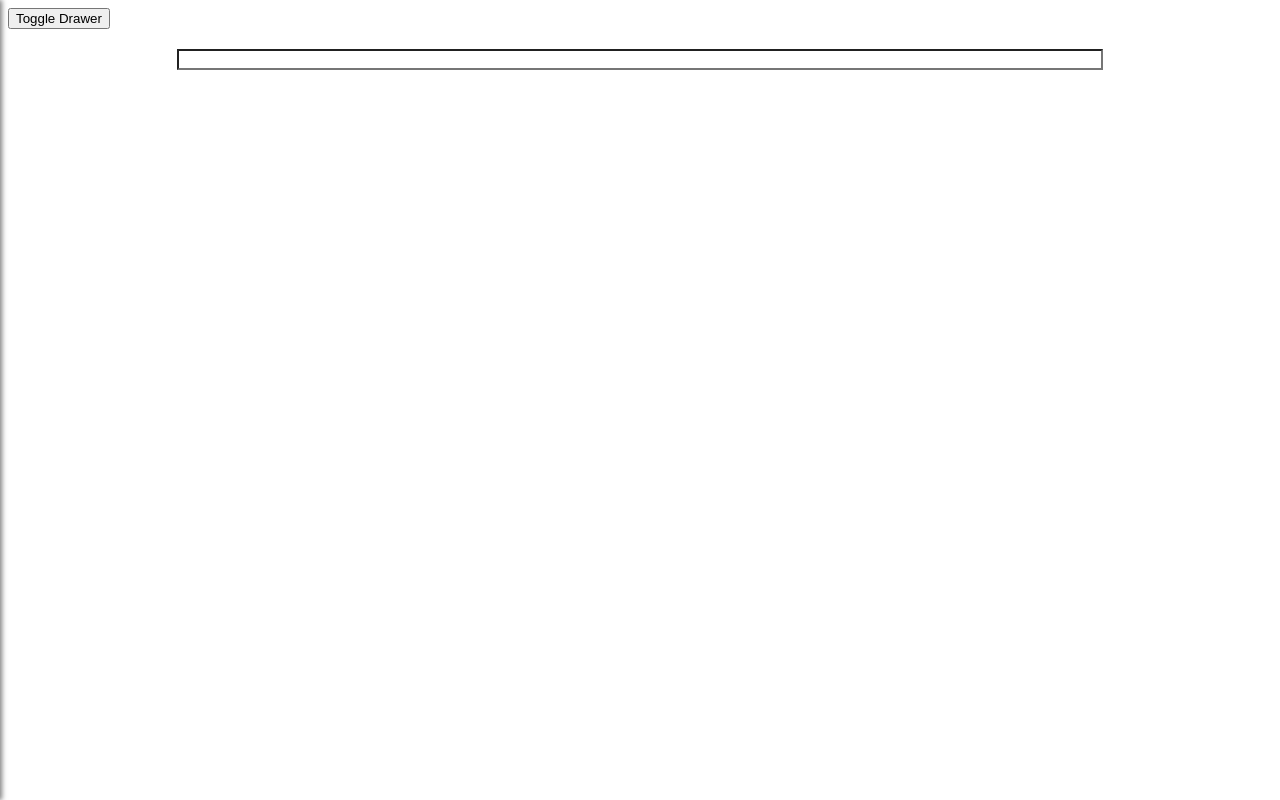
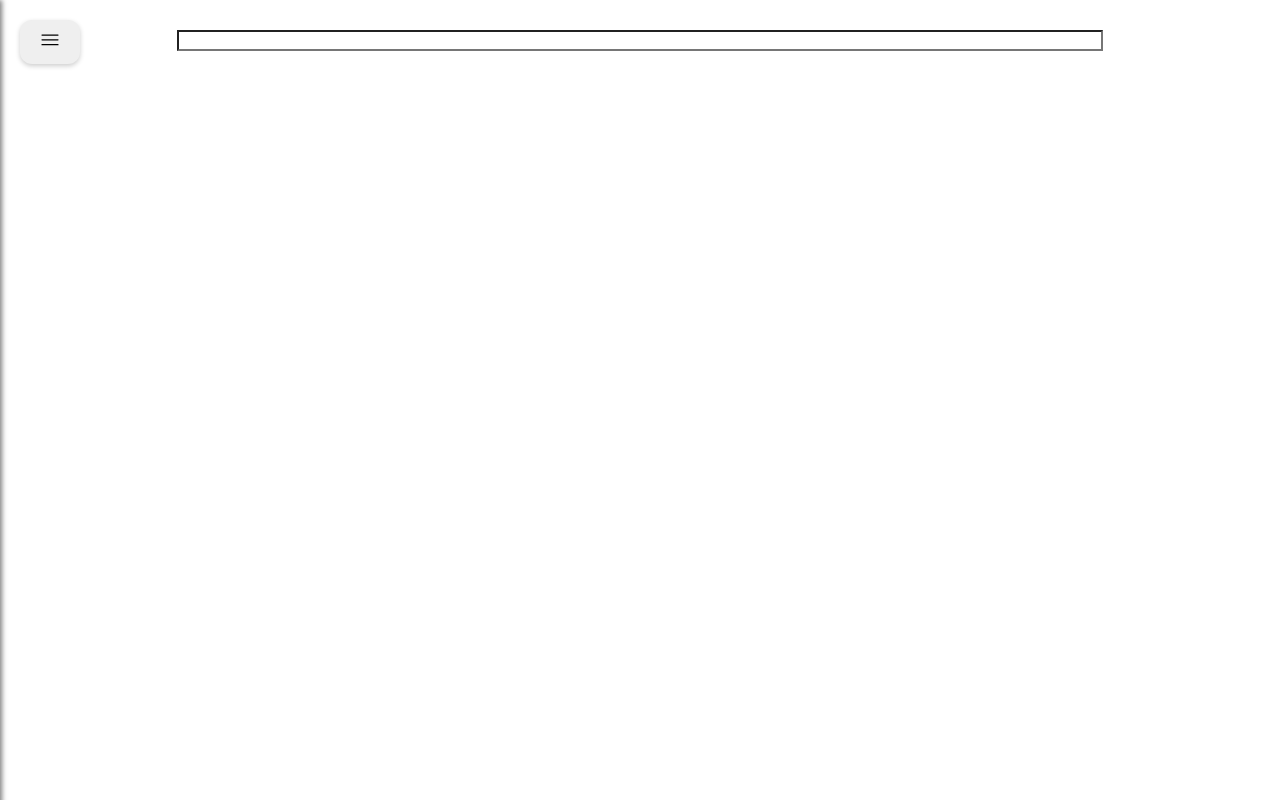
Before and after one commit to GSandu1/PWLab6, a Vue app: page /#/ in a window 1280 px wide. Built offline with nearby package versions, Linux system fonts and the light colour scheme; the HTML template or start-up script is replaced by a standard one.

Commit message:
Redesign

```diff
--- a/src/App.vue
+++ b/src/App.vue
@@ -1,6 +1,10 @@
 <template>
   <div id="app" class="container">
-    <button @click="drawerOpen = !drawerOpen" class="drawer-toggle">Toggle Drawer</button>
+    <button @click="drawerOpen = !drawerOpen" class="drawer-toggle"><svg width="20px" height="20px" viewBox="-0.5 0 25 25" fill="none" xmlns="http://www.w3.org/2000/svg">
+<path d="M2 12.32H22" stroke="#000000" stroke-width="1.5" stroke-linecap="round" stroke-linejoin="round"/>
+<path d="M2 18.32H22" stroke="#000000" stroke-width="1.5" stroke-linecap="round" stroke-linejoin="round"/>
+<path d="M2 6.32001H22" stroke="#000000" stroke-width="1.5" stroke-linecap="round" stroke-linejoin="round"/>
+</svg></button>
     <Drawer :is-open="drawerOpen" :is-dark-theme="darkTheme"
             @toggle-drawer="drawerOpen = !drawerOpen"
             @toggle-theme="toggleTheme" />
@@ -15,7 +19,7 @@ import axios from "axios";
 import Drawer from './components/Drawer.vue';
 
 
-const API_KEY = '';
+const API_KEY = 'AIzaSyCv3vVb3kGXz9uMPygQ9V9io6nzhyQpsoQ';
 const YOUTUBE_V3_URL = 'https://www.googleapis.com/youtube/v3/search';
 
 export default {
@@ -68,6 +72,7 @@ export default {
 :root {
   --background-color: #fff;
   --text-color: #000;
+  --text-color-hover: #fff;
   --input-background: #fff;
   --input-text: #000;
 }
@@ -76,6 +81,7 @@ export default {
 .dark-theme {
   --background-color: #333;
   --text-color: #fff;
+  --text-color-hover:#000000;
   --input-background: #555;
   --input-text: #fff;
 }
@@ -90,5 +96,29 @@ input {
   color: var(--input-text);
 }
 
+.drawer-toggle {
+  position: fixed;
+  top: 20px;
+  left: 20px;
+  padding: 10px 20px;
+  color: white;
+  border: none;
+  border-radius: 12px;
+  font-size: 16px;
+  cursor: pointer;
+  box-shadow: 0 2px 5px rgba(0, 0, 0, 0.2);
+  transition: background-color 0.3s, box-shadow 0.3s;
+  outline: none;
+}
+
+.drawer-toggle:hover {
+  background-color: #0056b3;
+  box-shadow: 0 4px 8px rgba(0, 0, 0, 0.3);
+}
+
+.drawer-toggle:focus {
+  outline: none;
+}
+
 
 </style>
--- a/src/components/Drawer.vue
+++ b/src/components/Drawer.vue
@@ -1,18 +1,29 @@
 <template>
     <div :class="['drawer', { 'is-open': isOpen }]">
-      <button @click="toggleDrawer">Toggle Drawer</button>
+      <div class="closeButton-div">
+        <button @click="toggleDrawer" class="closeDrawer">
+          <svg class="svgIcon" viewBox="0 0 25 25" fill="none" xmlns="http://www.w3.org/2000/svg">
+            <path d="M3 21.32L21 3.32001" stroke="#000000" stroke-width="1.5" stroke-linecap="round" stroke-linejoin="round"/>
+            <path d="M3 3.32001L21 21.32" stroke="#000000" stroke-width="1.5" stroke-linecap="round" stroke-linejoin="round"/>
+            </svg>
+        </button>
+      </div>
       <div class="drawer-content">
         <nav>
-          <router-link to="/">Home</router-link>
-          <router-link to="/likedvideos">Liked Videos</router-link>
+          <router-link class="rouetButton" to="/">Home</router-link>
+          <router-link class="rouetButton" to="/likedvideos">Liked Videos</router-link>
         </nav>
+        <div class="theme-switcher">
+          <span>Dark-mode</span>
           <label class="switch">
             <input type="checkbox" @change="$emit('toggle-theme')" :checked="isDarkTheme">
             <span class="slider round"></span>
           </label>
         </div>
       </div>
+    </div>
 </template>
+
 
   <script>
   export default {
@@ -32,22 +43,58 @@
   }
   </script>
 
-  <style scoped>
+  <style >
   .drawer {
     position: fixed;
     left: 0;
     top: 0;
-    width: 250px;
+    width: 300px;
     height: 100%;
     background-color: var(--background-color);
     box-shadow: 2px 0 5px rgba(0,0,0,0.5);
     transform: translateX(-100%);
     transition: transform 0.3s ease;
     z-index: 999;
+    display: flex;
+    flex-direction: column;
+    padding: 20px;
   }
 
   .drawer.is-open {
     transform: translateX(0);
+  }
+
+  .drawer button, .drawer nav a, .theme-switcher {
+
+    margin-bottom: 10px; /* Consistent spacing */
+    background-color: var(--background-color);
+    /* background-color: transparent; */
+    color: var(--text-color);
+
+
+    cursor: pointer;
+    transition: background-color 0.2s;
+
+  }
+
+  .drawer button:hover, .drawer nav a:hover {
+    background-color: #e0e0e0;
+    color: var(--text-color-hover);
+  }
+
+  .drawer nav {
+    display: flex;
+    flex-direction: column;
+  }
+
+  .theme-switcher {
+    display: flex;
+    align-items: center;
+    padding: 15px;
+  }
+
+  .theme-switcher span {
+    margin-right: 10px; /* Space between label and switch */
   }
 
   .switch {
@@ -55,6 +102,7 @@
     display: inline-block;
     width: 60px;
     height: 34px;
+    margin: 0; /* Remove margin for alignment */
   }
 
   .switch input {
@@ -91,12 +139,8 @@ input:checked + .slider {
     background-color: #2196F3;
   }
 
-input:focus + .slider {
-  box-shadow: 0 0 1px #2196F3;
-}
-
   input:checked + .slider:before {
-  transform: translateX(26px);
+    transform: translateX(15px);
   }
 
   .slider.round {
@@ -107,4 +151,38 @@ input:checked + .slider:before {
     border-radius: 50%;
   }
 
+  .closeDrawer{
+    width: 54px;
+    height: 54px;
+    display: flex;
+    justify-content: center;
+    align-items: center;
+    border: solid ;
+    border: 1px solid black;
+    border-radius: 5px;
+
+
+  }
+
+  .svgIcon{
+    width: 30px!important;
+    height: 30px!important;
+  }
+
+
+
+  .closeButton-div{
+    /* display: flex;
+    justify-content: end;
+    align-items: center; */
+    position: fixed;
+    top:20px;
+    right:10px;
+  }
+
+  .rouetButton{
+    /* width: 220px; */
+    padding:15px;
+  }
+
   </style>
--- a/src/components/LikedVideos.vue
+++ b/src/components/LikedVideos.vue
@@ -1,6 +1,6 @@
 <template>
     <div class="container">
-      <h2>Liked Videos</h2>
+      <h2 class="h2div">Liked Videos</h2>
       <div class="row">
         <VideoDetail
           v-for="video in filteredVideos"
@@ -30,8 +30,10 @@
     computed: {
       filteredVideos() {
         return this.videos.filter(video => this.likedVideoIds.includes(video.id.videoId));
-      }
+      },
+
     },
+
     methods: {
       handleUnlikeVideo(videoId) {
         const index = this.likedVideoIds.indexOf(videoId);
@@ -50,4 +52,11 @@
       width: 100%;
       height: 200px;
     }
+
+    .h2div{
+      width: 100%;
+      display: flex;
+      justify-content: center;
+      margin-top: 30px;
+    }
     </style>
--- a/src/components/MainPage.vue
+++ b/src/components/MainPage.vue
@@ -1,5 +1,5 @@
 <template>
-    <div>
+    <div class="searchDiv">
       <SearchBar @termChange="fetchVideos" />
       <div class="row">
         <VideoDetail :video="selectVideo" />
@@ -34,3 +34,9 @@
     }
   };
   </script>
+
+  <style>
+    .searchDiv{
+      margin-top: 30px;
+    }
+  </style>
--- a/src/components/VideoList.vue
+++ b/src/components/VideoList.vue
@@ -28,6 +28,10 @@ export default {
 };
 </script>
 
-<style scoped>
+<style>
+
+.list-group{
+  background-color: var(--background-color);
+}
 
 </style>
--- a/src/components/VideoListItem.vue
+++ b/src/components/VideoListItem.vue
@@ -37,6 +37,14 @@ li {
   cursor: pointer;
 }
 li:hover {
-  background-color: #eee;
 }
+
+.media{
+  background-color: var(--background-color);
+}
+
+.list-group-item{
+  background-color: var(--background-color)!important;
+}
+
 </style>
```
Also changed, not shown: package.json (+3 -5 lines), 1 other file (tests, documents, lock files or other folders). Lines whose indentation alone changed are shown as unchanged.
